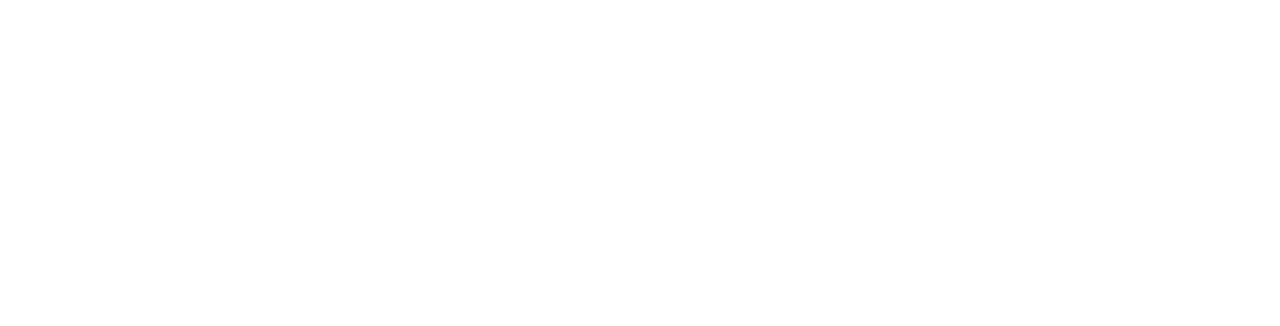
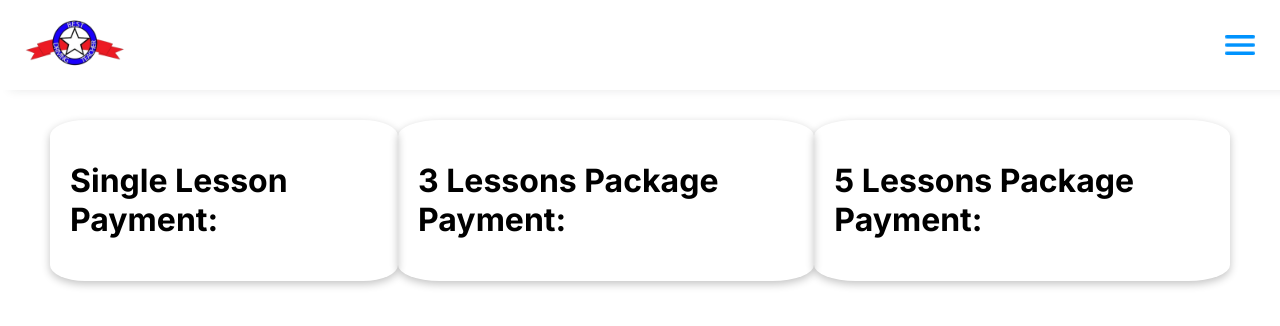
Before and after one commit to mannysanz715/BestDrivingTeacherFront, a React (Vite) app: page /payments in a window 1280 px wide. Before the commit this address had no page. Shown: the top 326 px of the page. Built offline with nearby package versions, Linux system fonts and the light colour scheme.

Commit message:
Add payments page and route for online transactions

```diff
--- a/index.html
+++ b/index.html
@@ -14,6 +14,12 @@
     <div id="root"></div>
     <script type="module" src="/src/main.jsx"></script>
     <script async src="https://www.googletagmanager.com/gtag/js?id=G-Z01HKDMEJ1"></script>
+    <head>
+      <script
+        async
+        src="https://js.stripe.com/v3/buy-button.js">
+      </script>
+    </head>
 <script>
   window.dataLayer = window.dataLayer || [];
   function gtag(){dataLayer.push(arguments);}
--- a/src/App.jsx
+++ b/src/App.jsx
@@ -2,6 +2,7 @@
 import LandingPage from './pages/LandingPage/LandingPage'
 import { Routes, Route, } from 'react-router-dom'
 import Policies from './pages/Policies/Policies'
+import Payments from './pages/Payments/Payments'
 function App() {
   return (
     <>
@@ -14,6 +15,10 @@
         path='/policies'
         element={<Policies />}
       />
+      <Route
+        path='/payments'
+        element={<Payments />}
+      />
     </Routes>
     </>
   )
--- /dev/null
+++ b/src/components/BuyButton/BuyButtonComponent.jsx
@@ -0,0 +1,15 @@
+/* eslint-disable react/prop-types */
+import './BuyButton.css'
+
+function BuyButtonComponent({buyButtonId, pubKey}) {
+  // Paste the stripe-buy-button snippet in your React component
+  return (
+      <stripe-buy-button
+        buy-button-id={buyButtonId}
+        publishable-key={pubKey}
+      >
+      </stripe-buy-button>
+    );
+}
+
+export default BuyButtonComponent;
--- /dev/null
+++ b/src/pages/Payments/Payments.css
@@ -0,0 +1,35 @@
+.list-container{
+  display: flex;
+  margin-top: 120px;
+  padding: 0 50px;
+  justify-content: space-between;
+  align-items: center;
+}
+
+.payment-container{
+  display: flex;
+  flex-direction: column;
+  justify-content: center;
+  align-items: center;
+  border-radius: 10%;
+  padding: 20px;
+  box-shadow: rgba(0, 0, 0, 0.24) 0px 3px 8px;
+}
+
+
+@media screen and (max-width: 950px) {
+  .list-container{
+    flex-direction:column ;
+    gap: 50px;
+    padding-bottom: 50px;
+  }
+
+  .payment-container{
+    border-radius: 8%;
+  }
+
+  .payment-title{
+    font-size: 22px;
+    text-align: center;
+  }
+}
--- /dev/null
+++ b/src/pages/Payments/Payments.jsx
@@ -0,0 +1,36 @@
+import BuyButtonComponent from "../../components/BuyButton/BuyButtonComponent";
+import NavBar from "../../components/NavBar/NavBar";
+import { useState } from "react";
+import './Payments.css'
+function Payments(){
+  const [ isOpen, setIsOpen ] = useState(false)
+
+  function closeMenu(e){
+    if((e.target.className == 'menu-buttons')){
+      setIsOpen(!isOpen)
+    } else setIsOpen(false)
+  }
+
+  return(
+    <div onClick={closeMenu}>
+      <NavBar isOpen={isOpen} location='policies' setIsOpen={setIsOpen} />
+      <div className="list-container">
+        <div className="payment-container">
+          <h1 className="payment-title">Single Lesson Payment:</h1>
+          <BuyButtonComponent buyButtonId={'buy_btn_1NyMkhGBwh195q0L9b4F5DEh'} pubKey={'pk_live_51NxxpIGBwh195q0LHvF4Jqrjf8mFRprri72Xt63KKQ4x3bPOS2cfGeAlh4Gi56JvgXgAidoRN5v971de4slfivHD0075Hh4m1B'}/>
+        </div>
+        <div className="payment-container">
+          <h1 className="payment-title">3 Lessons Package Payment:</h1>
+          <BuyButtonComponent buyButtonId={'buy_btn_1NyN0MGBwh195q0LKsOLy30s'} pubKey={'pk_live_51NxxpIGBwh195q0LHvF4Jqrjf8mFRprri72Xt63KKQ4x3bPOS2cfGeAlh4Gi56JvgXgAidoRN5v971de4slfivHD0075Hh4m1B'}/>
+        </div>
+        <div className="payment-container">
+          <h1 className="payment-title">5 Lessons Package Payment:</h1>
+          <BuyButtonComponent buyButtonId={'buy_btn_1NyJ1oGBwh195q0L4bi4jeDa'} pubKey={'pk_live_51NxxpIGBwh195q0LHvF4Jqrjf8mFRprri72Xt63KKQ4x3bPOS2cfGeAlh4Gi56JvgXgAidoRN5v971de4slfivHD0075Hh4m1B'}/>
+        </div>
+
+      </div>
+    </div>
+  )
+}
+
+export default Payments;
```
Also changed, not shown: src/components/BuyButton/BuyButton.css (added).
